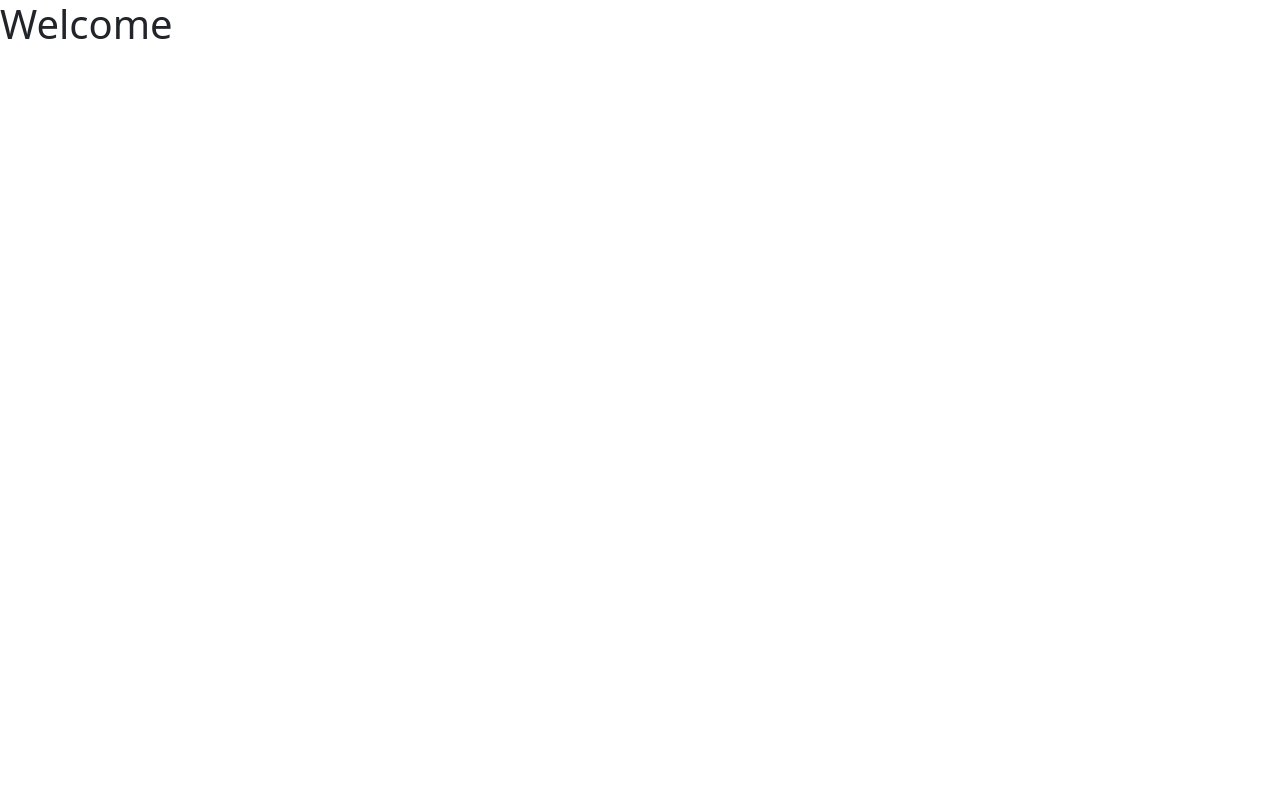
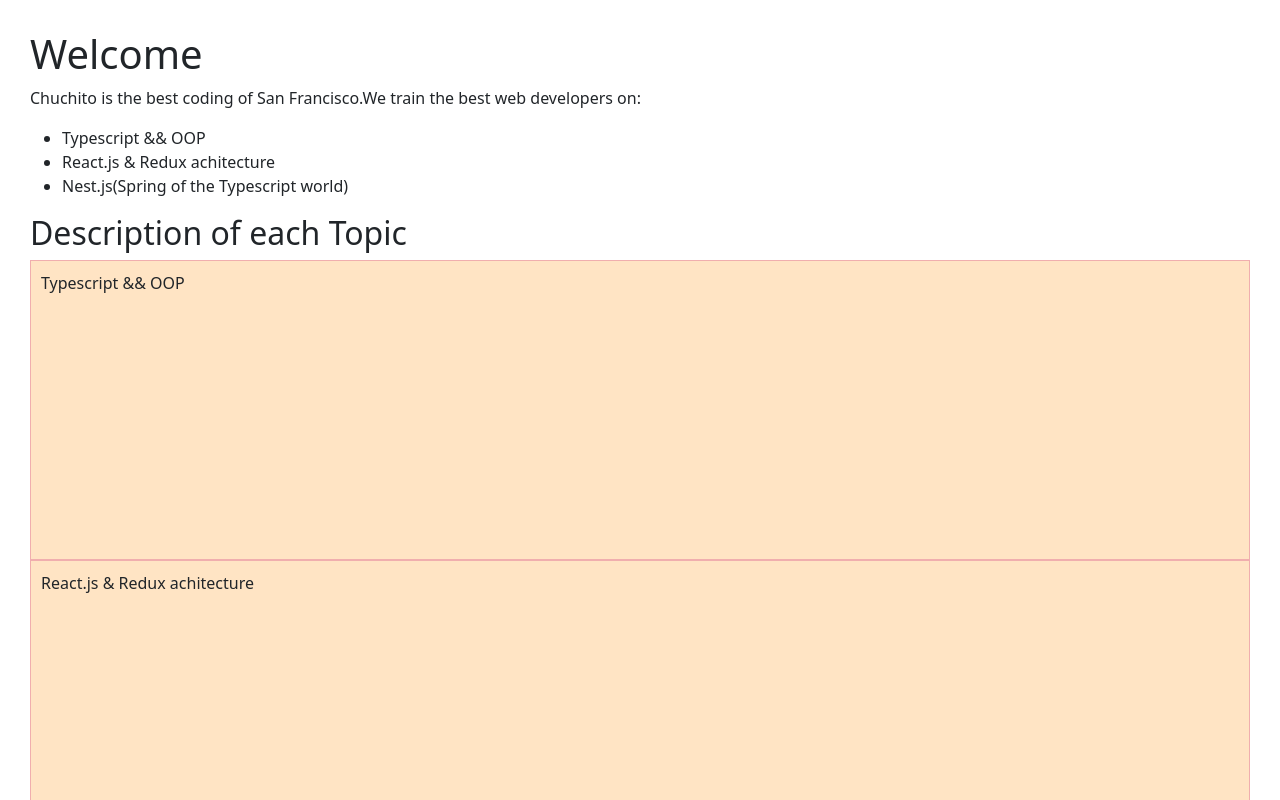
Before and after one commit to 2023-05-22-POEI-JAVA-SOPRA/module-bootstrap, a plain HTML site: page index.html in a window 1280 px wide. Shown: the top 800 px of the page. Drawn offline with nearby package versions, Linux system fonts and the light colour scheme.

Commit message:
2.Project setup

```diff
--- a/css/style.css
+++ b/css/style.css
@@ -0,0 +1,10 @@
+body {
+  padding: 30px;
+}
+
+.topic {
+  background-color: bisque;
+  height: 300px;
+  border: 1px solid #f0aeae;
+  padding: 10px;
+}
--- a/index.html
+++ b/index.html
@@ -11,11 +11,33 @@
       integrity="sha384-4bw+/aepP/YC94hEpVNVgiZdgIC5+VKNBQNGCHeKRQN+PtmoHDEXuppvnDJzQIu9"
       crossorigin="anonymous"
     />
+    <link rel="stylesheet" href="./css/style.css">
 
     <title>Document</title>
   </head>
   <body>
+    <body>
     <h1>Welcome</h1>
+    <p>
+      Chuchito is the best coding of San Francisco.We train the best web
+      developers on:
+    </p>
+    <ul>
+      <li>Typescript && OOP</li>
+      <li>React.js & Redux achitecture</li>
+      <li>Nest.js(Spring of the Typescript world)</li>
+    </ul>
+
+    <h2>Description of each Topic</h2>
+    <div >
+      <div >
+        <div class="topic">Typescript && OOP</div>
+        <div  class="topic">React.js & Redux achitecture</div>
+        <div class="topic">
+          Nest.js(Spring of the Typescript world)
+        </div>
+      </div>
+    </div>
     <script
       src="https://cdn.jsdelivr.net/npm/bootstrap@5.3.1/dist/js/bootstrap.bundle.min.js"
       integrity="sha384-HwwvtgBNo3bZJJLYd8oVXjrBZt8cqVSpeBNS5n7C8IVInixGAoxmnlMuBnhbgrkm"
```
